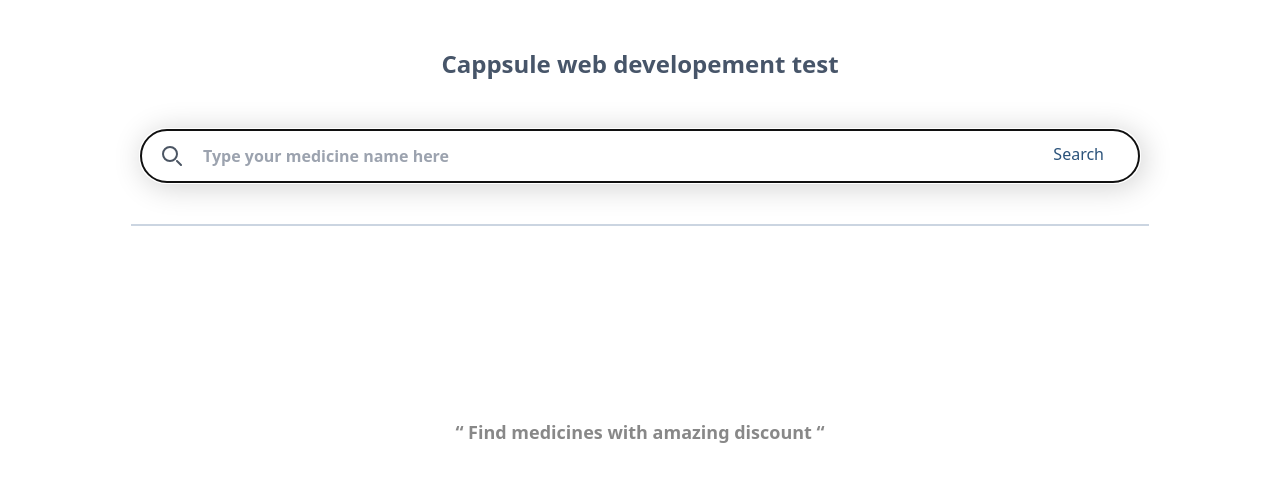
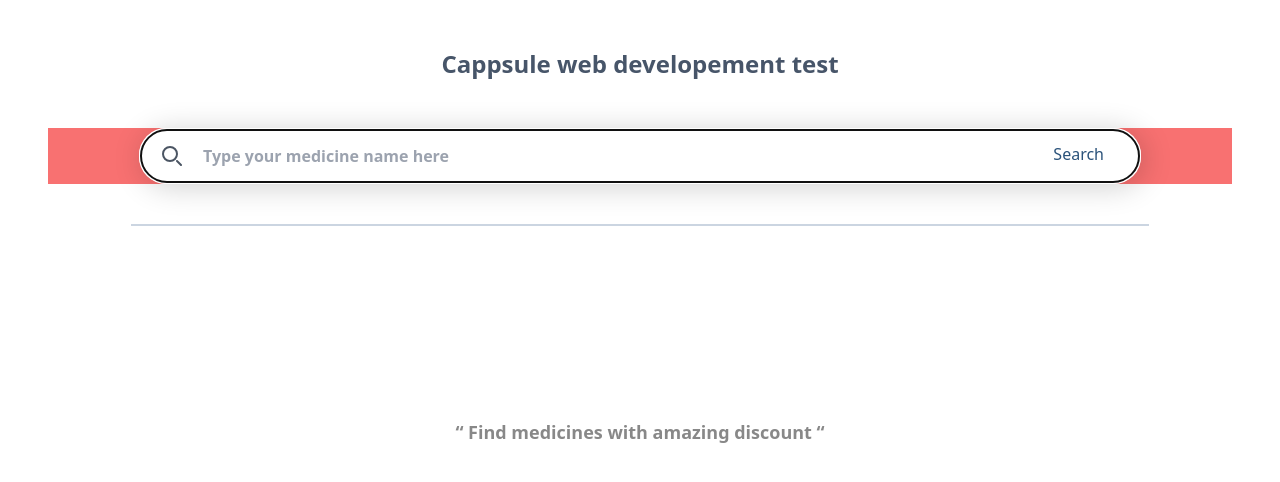
Before and after one commit to Pavan-personal/Cappsule_frontend, a React (Vite) app: page / in a window 1280 px wide. Shown: the top 482 px of the page. Built offline with nearby package versions, Linux system fonts and the light colour scheme.

Commit message:
Update App.jsx

```diff
--- a/src/App.jsx
+++ b/src/App.jsx
@@ -21,7 +21,7 @@ function App() {
           setGlobalSearch(search);
         }}
       >
-        <div className="relative m-4 my-8">
+        <div className="relative bg-red-400 m-4 my-8">
           <div className="absolute inset-y-0 start-[6.4rem] flex items-center ps-3 pointer-events-">
             {globalSearch === "" ? (
               <svg
```
